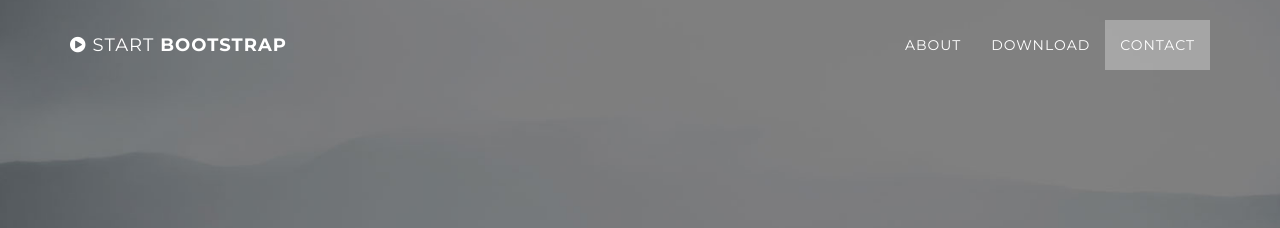
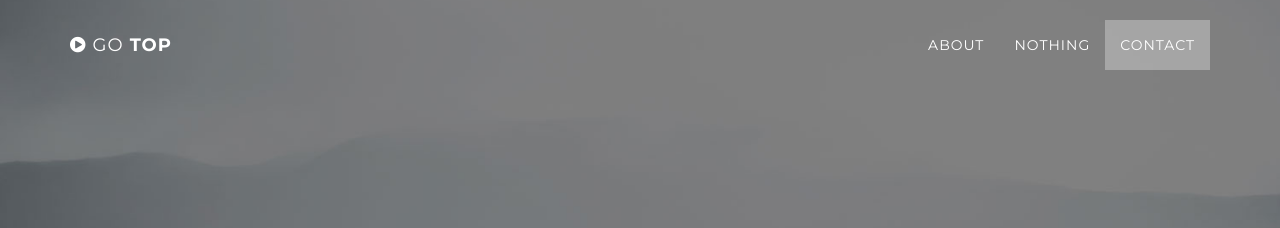
Before and after one commit to BaiZhaohui/BaiZhaohui, a Jekyll site: the page built from index.md, in a window 1280 px wide. Shown: the top 228 px of the page. Built offline with Jekyll 4.4.1, drawn with Linux system fonts in a browser that asks for light colours; our own code applies the rules of GitHub Pages for plain Markdown files.

Commit message:
Update nav.html

```diff
--- a/_includes/nav.html
+++ b/_includes/nav.html
@@ -6,7 +6,7 @@
                     <i class="fa fa-bars"></i>
                 </button>
                 <a class="navbar-brand page-scroll" href="#page-top">
-                    <i class="fa fa-play-circle"></i>  <span class="light">Start</span> Bootstrap
+                    <i class="fa fa-play-circle"></i>  <span class="light">Go</span> Top
                 </a>
             </div>
 
@@ -21,7 +21,7 @@
                         <a class="page-scroll" href="#about">About</a>
                     </li>
                     <li>
-                        <a class="page-scroll" href="#download">Download</a>
+                        <a class="page-scroll" href="#download">Nothing</a>
                     </li>
                     <li>
                         <a class="page-scroll" href="#contact">Contact</a>
```
